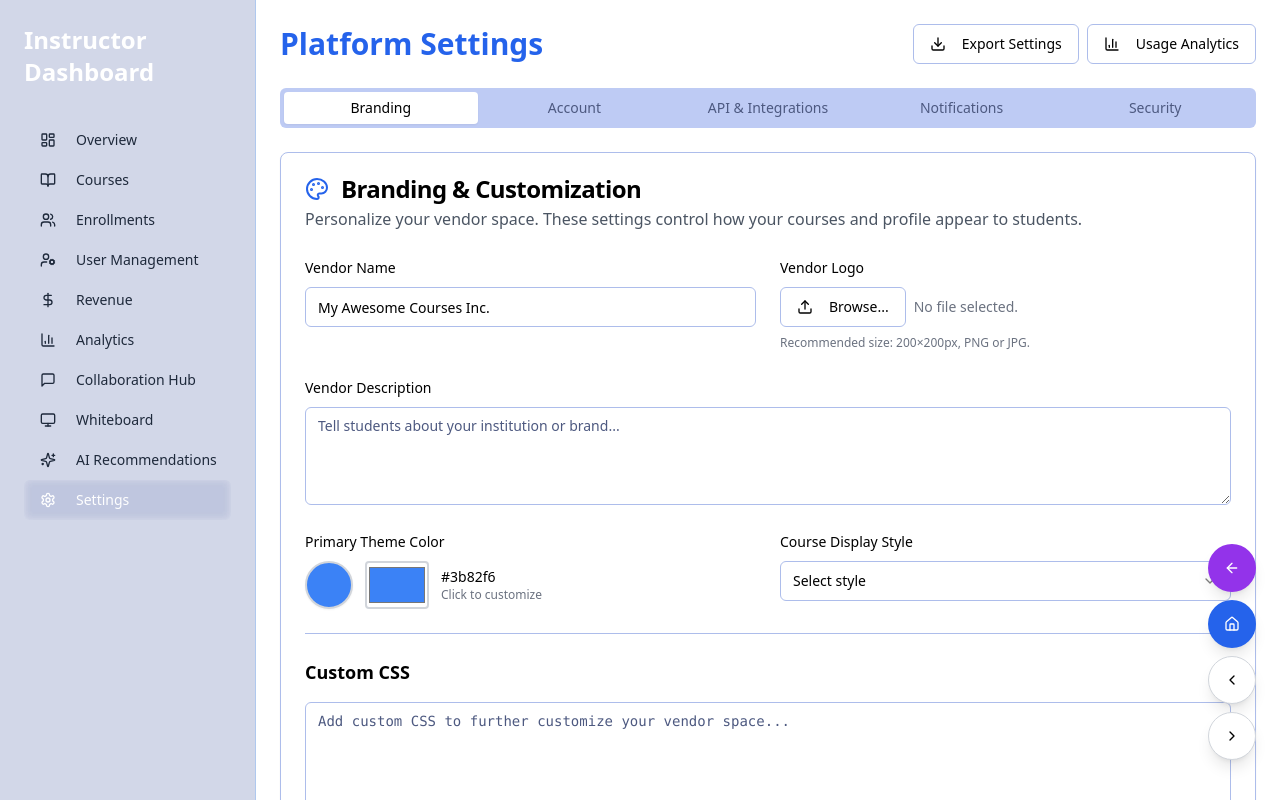
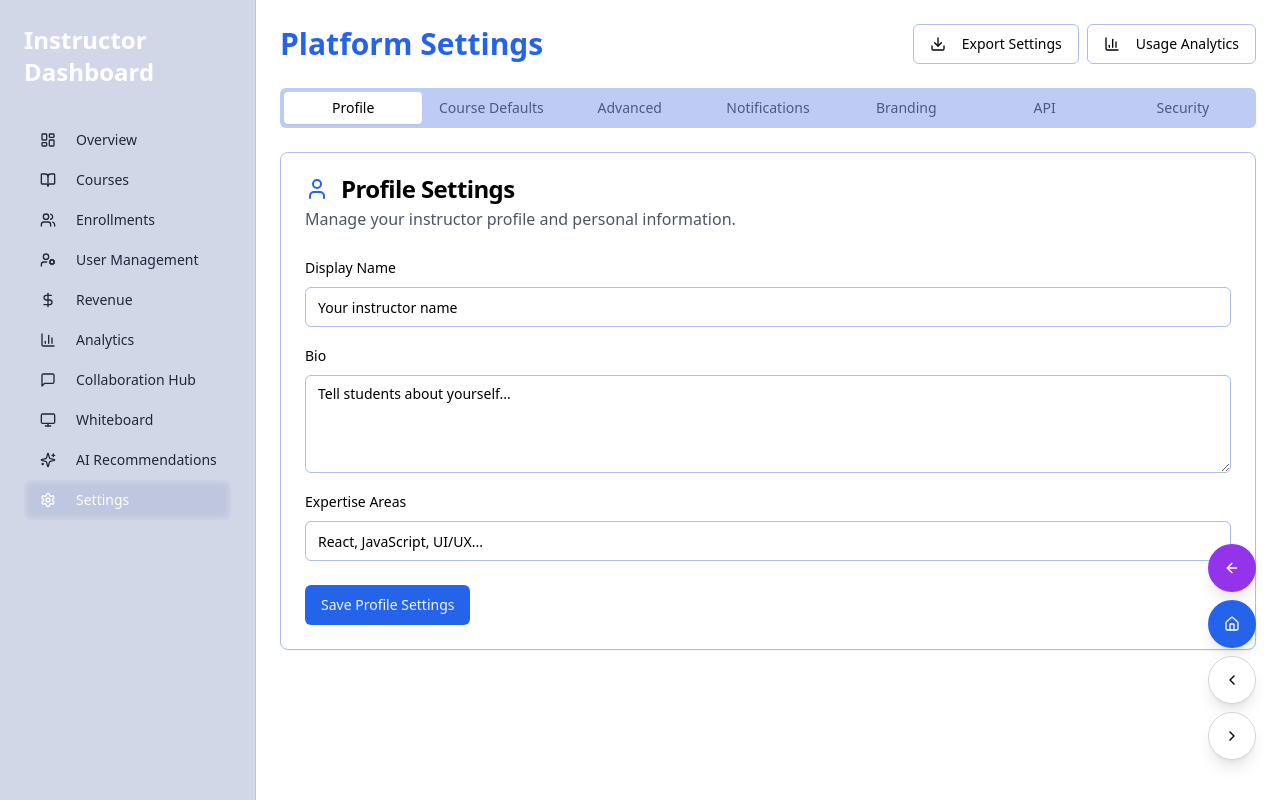
Before and after one commit to FrankAsanteVanLaarhoven/OponMeta-LMS, a React (Vite) app: page /dashboard/settings in a window 1280 px wide. Shown: the top 800 px of the page. Built offline with nearby package versions, Linux system fonts and the light colour scheme.

Commit message:
Refactor: Dashboard settings page
Ensure all settings are present in the dashboard settings page.

```diff
--- a/src/pages/dashboard/DashboardSettings.tsx
+++ b/src/pages/dashboard/DashboardSettings.tsx
@@ -9,9 +9,35 @@ import { Tabs, TabsContent, TabsList, TabsTrigger } from "@/components/ui/tabs";
 import { Switch } from "@/components/ui/switch";
 import { Select, SelectContent, SelectItem, SelectTrigger, SelectValue } from "@/components/ui/select";
 import { Separator } from "@/components/ui/separator";
-import { Palette, User, Upload, Shield, Bell, Settings, Download, BarChart3 } from "lucide-react";
+import { Palette, User, Upload, Shield, Bell, Settings, Download, BarChart3, BookOpen, Zap } from "lucide-react";
 
 const DashboardSettings = () => {
+  const [profileSettings, setProfileSettings] = useState({
+    displayName: "Your instructor name",
+    bio: "Tell students about yourself...",
+    expertiseAreas: "React, JavaScript, UI/UX...",
+  });
+
+  const [courseDefaults, setCourseDefaults] = useState({
+    defaultCategory: "programming",
+    defaultPriceRange: "50-100",
+    courseLanguage: "english",
+  });
+
+  const [advancedFeatures, setAdvancedFeatures] = useState({
+    vrArIntegration: false,
+    aiAnalytics: true,
+    liveStreaming: true,
+    interactiveWhiteboards: true,
+  });
+
+  const [notificationSettings, setNotificationSettings] = useState({
+    newStudentEnrollments: true,
+    courseCompletion: true,
+    revenueUpdates: false,
+    marketingOpportunities: true,
+  });
+
   const [brandingData, setBrandingData] = useState({
     vendorName: "My Awesome Courses Inc.",
     vendorDescription: "",
@@ -28,13 +54,6 @@ const DashboardSettings = () => {
     apiKey: "gcp_live_sk_123456789",
     webhookUrl: "https://mysite.com/webhook",
     rateLimitEnabled: true,
-  });
-
-  const [notificationSettings, setNotificationSettings] = useState({
-    emailNotifications: true,
-    pushNotifications: false,
-    weeklyReports: true,
-    marketingEmails: false,
   });
 
   const [securitySettings, setSecuritySettings] = useState({
@@ -74,14 +93,271 @@ const DashboardSettings = () => {
         </div>
       </div>
 
-      <Tabs defaultValue="branding" className="space-y-6">
-        <TabsList className="grid w-full grid-cols-5">
+      <Tabs defaultValue="profile" className="space-y-6">
+        <TabsList className="grid w-full grid-cols-7">
+          <TabsTrigger value="profile">Profile</TabsTrigger>
+          <TabsTrigger value="courses">Course Defaults</TabsTrigger>
+          <TabsTrigger value="advanced">Advanced</TabsTrigger>
+          <TabsTrigger value="notifications">Notifications</TabsTrigger>
           <TabsTrigger value="branding">Branding</TabsTrigger>
-          <TabsTrigger value="account">Account</TabsTrigger>
-          <TabsTrigger value="api">API & Integrations</TabsTrigger>
-          <TabsTrigger value="notifications">Notifications</TabsTrigger>
+          <TabsTrigger value="api">API</TabsTrigger>
           <TabsTrigger value="security">Security</TabsTrigger>
         </TabsList>
+
+        <TabsContent value="profile">
+          <Card>
+            <CardHeader>
+              <div className="flex items-center space-x-3">
+                <User className="h-6 w-6 text-blue-600" />
+                <CardTitle>Profile Settings</CardTitle>
+              </div>
+              <p className="text-gray-600">
+                Manage your instructor profile and personal information.
+              </p>
+            </CardHeader>
+            <CardContent className="space-y-6">
+              <div className="space-y-4">
+                <div className="space-y-2">
+                  <Label htmlFor="displayName">Display Name</Label>
+                  <Input
+                    id="displayName"
+                    value={profileSettings.displayName}
+                    onChange={(e) => setProfileSettings({ ...profileSettings, displayName: e.target.value })}
+                    placeholder="Your instructor name"
+                  />
+                </div>
+
+                <div className="space-y-2">
+                  <Label htmlFor="bio">Bio</Label>
+                  <Textarea
+                    id="bio"
+                    value={profileSettings.bio}
+                    onChange={(e) => setProfileSettings({ ...profileSettings, bio: e.target.value })}
+                    placeholder="Tell students about yourself..."
+                    rows={4}
+                  />
+                </div>
+
+                <div className="space-y-2">
+                  <Label htmlFor="expertiseAreas">Expertise Areas</Label>
+                  <Input
+                    id="expertiseAreas"
+                    value={profileSettings.expertiseAreas}
+                    onChange={(e) => setProfileSettings({ ...profileSettings, expertiseAreas: e.target.value })}
+                    placeholder="React, JavaScript, UI/UX..."
+                  />
+                </div>
+              </div>
+
+              <Button className="bg-blue-600 hover:bg-blue-700">
+                Save Profile Settings
+              </Button>
+            </CardContent>
+          </Card>
+        </TabsContent>
+
+        <TabsContent value="courses">
+          <Card>
+            <CardHeader>
+              <div className="flex items-center space-x-3">
+                <BookOpen className="h-6 w-6 text-blue-600" />
+                <CardTitle>Course Defaults</CardTitle>
+              </div>
+              <p className="text-gray-600">
+                Set default preferences for new courses you create.
+              </p>
+            </CardHeader>
+            <CardContent className="space-y-6">
+              <div className="grid grid-cols-1 md:grid-cols-2 gap-6">
+                <div className="space-y-2">
+                  <Label htmlFor="defaultCategory">Default Course Category</Label>
+                  <Select value={courseDefaults.defaultCategory} onValueChange={(value) => setCourseDefaults({ ...courseDefaults, defaultCategory: value })}>
+                    <SelectTrigger>
+                      <SelectValue placeholder="Select category" />
+                    </SelectTrigger>
+                    <SelectContent>
+                      <SelectItem value="programming">Programming</SelectItem>
+                      <SelectItem value="design">Design</SelectItem>
+                      <SelectItem value="business">Business</SelectItem>
+                      <SelectItem value="marketing">Marketing</SelectItem>
+                      <SelectItem value="data-science">Data Science</SelectItem>
+                    </SelectContent>
+                  </Select>
+                </div>
+
+                <div className="space-y-2">
+                  <Label htmlFor="defaultPriceRange">Default Price Range</Label>
+                  <Select value={courseDefaults.defaultPriceRange} onValueChange={(value) => setCourseDefaults({ ...courseDefaults, defaultPriceRange: value })}>
+                    <SelectTrigger>
+                      <SelectValue placeholder="Select range" />
+                    </SelectTrigger>
+                    <SelectContent>
+                      <SelectItem value="free">Free</SelectItem>
+                      <SelectItem value="1-25">$1 - $25</SelectItem>
+                      <SelectItem value="26-50">$26 - $50</SelectItem>
+                      <SelectItem value="51-100">$51 - $100</SelectItem>
+                      <SelectItem value="100+">$100+</SelectItem>
+                    </SelectContent>
+                  </Select>
+                </div>
+              </div>
+
+              <div className="space-y-2">
+                <Label htmlFor="courseLanguage">Course Language</Label>
+                <Select value={courseDefaults.courseLanguage} onValueChange={(value) => setCourseDefaults({ ...courseDefaults, courseLanguage: value })}>
+                  <SelectTrigger>
+                    <SelectValue placeholder="Select language" />
+                  </SelectTrigger>
+                  <SelectContent>
+                    <SelectItem value="english">English</SelectItem>
+                    <SelectItem value="spanish">Spanish</SelectItem>
+                    <SelectItem value="french">French</SelectItem>
+                    <SelectItem value="german">German</SelectItem>
+                    <SelectItem value="chinese">Chinese</SelectItem>
+                  </SelectContent>
+                </Select>
+              </div>
+
+              <Button className="bg-blue-600 hover:bg-blue-700">
+                Save Course Defaults
+              </Button>
+            </CardContent>
+          </Card>
+        </TabsContent>
+
+        <TabsContent value="advanced">
+          <Card>
+            <CardHeader>
+              <div className="flex items-center space-x-3">
+                <Zap className="h-6 w-6 text-blue-600" />
+                <CardTitle>Advanced Features</CardTitle>
+              </div>
+              <p className="text-gray-600">
+                Enable advanced features and integrations for your courses.
+              </p>
+            </CardHeader>
+            <CardContent className="space-y-6">
+              <div className="space-y-4">
+                <div className="flex items-center justify-between">
+                  <div>
+                    <Label>VR/AR Integration</Label>
+                    <p className="text-sm text-gray-500">Enable immersive learning experiences</p>
+                    <Badge variant="secondary" className="mt-1">Beta</Badge>
+                  </div>
+                  <Switch
+                    checked={advancedFeatures.vrArIntegration}
+                    onCheckedChange={(checked) => setAdvancedFeatures({ ...advancedFeatures, vrArIntegration: checked })}
+                  />
+                </div>
+
+                <div className="flex items-center justify-between">
+                  <div>
+                    <Label>AI-Powered Analytics</Label>
+                    <p className="text-sm text-gray-500">Get insights on student performance</p>
+                    <Badge variant="default" className="mt-1">Active</Badge>
+                  </div>
+                  <Switch
+                    checked={advancedFeatures.aiAnalytics}
+                    onCheckedChange={(checked) => setAdvancedFeatures({ ...advancedFeatures, aiAnalytics: checked })}
+                  />
+                </div>
+
+                <div className="flex items-center justify-between">
+                  <div>
+                    <Label>Live Streaming</Label>
+                    <p className="text-sm text-gray-500">Host live classes and Q&A sessions</p>
+                    <Badge variant="outline" className="mt-1">Available</Badge>
+                  </div>
+                  <Switch
+                    checked={advancedFeatures.liveStreaming}
+                    onCheckedChange={(checked) => setAdvancedFeatures({ ...advancedFeatures, liveStreaming: checked })}
+                  />
+                </div>
+
+                <div className="flex items-center justify-between">
+                  <div>
+                    <Label>Interactive Whiteboards</Label>
+                    <p className="text-sm text-gray-500">Collaborative learning tools</p>
+                    <Badge variant="outline" className="mt-1">Available</Badge>
+                  </div>
+                  <Switch
+                    checked={advancedFeatures.interactiveWhiteboards}
+                    onCheckedChange={(checked) => setAdvancedFeatures({ ...advancedFeatures, interactiveWhiteboards: checked })}
+                  />
+                </div>
+              </div>
+
+              <Button className="bg-blue-600 hover:bg-blue-700">
+                Save Advanced Settings
+              </Button>
+            </CardContent>
+          </Card>
+        </TabsContent>
+
+        <TabsContent value="notifications">
+          <Card>
+            <CardHeader>
+              <div className="flex items-center space-x-3">
+                <Bell className="h-6 w-6 text-blue-600" />
+                <CardTitle>Notifications</CardTitle>
+              </div>
+              <p className="text-gray-600">
+                Control how and when you receive notifications about your courses and students.
+              </p>
+            </CardHeader>
+            <CardContent className="space-y-6">
+              <div className="space-y-4">
+                <div className="flex items-center justify-between">
+                  <div>
+                    <Label>New Student Enrollments</Label>
+                    <p className="text-sm text-gray-500">Get notified when students enroll</p>
+                  </div>
+                  <Switch
+                    checked={notificationSettings.newStudentEnrollments}
+                    onCheckedChange={(checked) => setNotificationSettings({ ...notificationSettings, newStudentEnrollments: checked })}
+                  />
+                </div>
+
+                <div className="flex items-center justify-between">
+                  <div>
+                    <Label>Course Completion</Label>
+                    <p className="text-sm text-gray-500">When students complete your courses</p>
+                  </div>
+                  <Switch
+                    checked={notificationSettings.courseCompletion}
+                    onCheckedChange={(checked) => setNotificationSettings({ ...notificationSettings, courseCompletion: checked })}
+                  />
+                </div>
+
+                <div className="flex items-center justify-between">
+                  <div>
+                    <Label>Revenue Updates</Label>
+                    <p className="text-sm text-gray-500">Monthly revenue reports</p>
+                  </div>
+                  <Switch
+                    checked={notificationSettings.revenueUpdates}
+                    onCheckedChange={(checked) => setNotificationSettings({ ...notificationSettings, revenueUpdates: checked })}
+                  />
+                </div>
+
+                <div className="flex items-center justify-between">
+                  <div>
+                    <Label>Marketing Opportunities</Label>
+                    <p className="text-sm text-gray-500">Platform promotions and features</p>
+                  </div>
+                  <Switch
+                    checked={notificationSettings.marketingOpportunities}
+                    onCheckedChange={(checked) => setNotificationSettings({ ...notificationSettings, marketingOpportunities: checked })}
+                  />
+                </div>
+              </div>
+
+              <Button className="bg-blue-600 hover:bg-blue-700">
+                Save Notification Settings
+              </Button>
+            </CardContent>
+          </Card>
+        </TabsContent>
 
         <TabsContent value="branding">
           <Card>
@@ -378,78 +654,6 @@ const DashboardSettings = () => {
           </Card>
         </TabsContent>
 
-        <TabsContent value="notifications">
-          <Card>
-            <CardHeader>
-              <div className="flex items-center space-x-3">
-                <Bell className="h-6 w-6 text-blue-600" />
-                <CardTitle>Notification Preferences</CardTitle>
-              </div>
-              <p className="text-gray-600">
-                Control how and when you receive notifications about your courses and students.
-              </p>
-            </CardHeader>
-            <CardContent className="space-y-6">
-              <div className="space-y-4">
-                <h3 className="text-lg font-semibold">Email Notifications</h3>
-                <div className="space-y-3">
-                  <div className="flex items-center justify-between">
-                    <div>
-                      <Label>Course Enrollments</Label>
-                      <p className="text-sm text-gray-500">Get notified when students enroll in your courses</p>
-                    </div>
-                    <Switch
-                      checked={notificationSettings.emailNotifications}
-                      onCheckedChange={(checked) => setNotificationSettings({ ...notificationSettings, emailNotifications: checked })}
-                    />
-                  </div>
-
-                  <div className="flex items-center justify-between">
-                    <div>
-                      <Label>Weekly Reports</Label>
-                      <p className="text-sm text-gray-500">Receive weekly performance summaries</p>
-                    </div>
-                    <Switch
-                      checked={notificationSettings.weeklyReports}
-                      onCheckedChange={(checked) => setNotificationSettings({ ...notificationSettings, weeklyReports: checked })}
-                    />
-                  </div>
-
-                  <div className="flex items-center justify-between">
-                    <div>
-                      <Label>Marketing Emails</Label>
-                      <p className="text-sm text-gray-500">Platform updates and promotional content</p>
-                    </div>
-                    <Switch
-                      checked={notificationSettings.marketingEmails}
-                      onCheckedChange={(checked) => setNotificationSettings({ ...notificationSettings, marketingEmails: checked })}
-                    />
-                  </div>
-                </div>
-              </div>
-
-              <Separator />
-
-              <div className="space-y-4">
-                <h3 className="text-lg font-semibold">Push Notifications</h3>
-                <div className="flex items-center justify-between">
-                  <div>
-                    <Label>Browser Notifications</Label>
-                    <p className="text-sm text-gray-500">Real-time alerts in your browser</p>
-                  </div>
-                  <Switch
-                    checked={notificationSettings.pushNotifications}
-                    onCheckedChange={(checked) => setNotificationSettings({ ...notificationSettings, pushNotifications: checked })}
-                  />
-                </div>
-              </div>
-
-              <Button className="bg-blue-600 hover:bg-blue-700">
-                Save Notification Settings
-              </Button>
-            </CardContent>
-          </Card>
-        </TabsContent>
 
         <TabsContent value="security">
           <Card>
```
